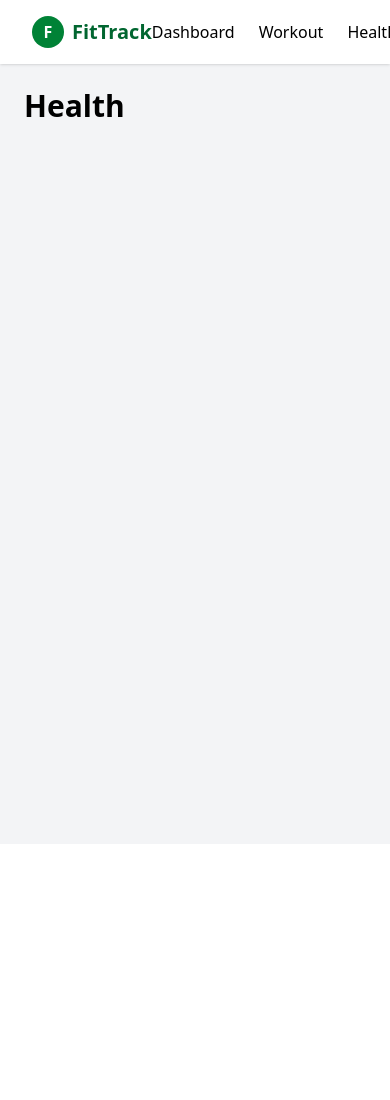
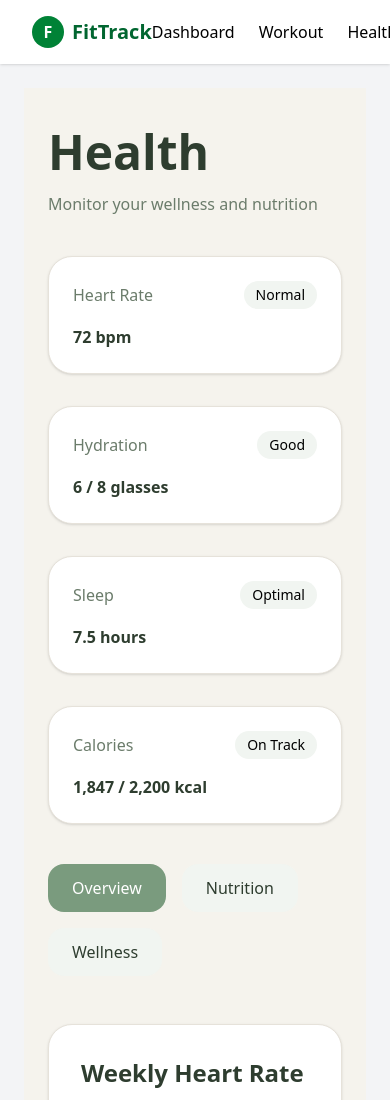
Before and after one commit to OluwadamilolaOlaniyan/Fitness-Tracker, a React (Vite) app: page /health in a window 390 px wide. Shown: the top 1100 px of the page. Before the commit the page ends 844 px from the top, so only its background shows below. Built offline with nearby package versions, Linux system fonts and the light colour scheme.

Commit message:
added features to the Health Page and made it responsive

```diff
--- a/package.json
+++ b/package.json
@@ -11,6 +11,7 @@
   },
   "dependencies": {
     "@tailwindcss/vite": "^4.1.18",
+    "axios": "^1.13.5",
     "lucide-react": "^0.575.0",
     "react": "^19.2.0",
     "react-dom": "^19.2.0",
--- /dev/null
+++ b/src/components/health/HealthStats.jsx
@@ -0,0 +1,28 @@
+export default function HealthStats() {
+  return (
+    <div className="grid md:grid-cols-2 lg:grid-cols-4 gap-8 mt-10">
+
+      <StatCard title="Heart Rate" value="72 bpm" status="Normal" />
+      <StatCard title="Hydration" value="6 / 8 glasses" status="Good" />
+      <StatCard title="Sleep" value="7.5 hours" status="Optimal" />
+      <StatCard title="Calories" value="1,847 / 2,200 kcal" status="On Track" />
+
+    </div>
+  );
+}
+
+function StatCard({ title, value, status }) {
+  return (
+    <div className="bg-white p-6 rounded-3xl border border-[#E6E2DA] shadow-sm">
+      <div className="flex justify-between items-center mb-4">
+        <p className="text-[#6B7C6B]">{title}</p>
+        <span className="text-sm bg-[#F1F5F1] px-3 py-1 rounded-full">
+          {status}
+        </span>
+      </div>
+      <h2 className="text-1xl font-bold text-[#2E3D2F]">
+        {value}
+      </h2>
+    </div>
+  );
+}
--- /dev/null
+++ b/src/components/health/NutritionMacros.jsx
@@ -0,0 +1,29 @@
+export default function NutritionMacros() {
+  return (
+    <div className="bg-white p-8 rounded-3xl border border-[#E6E2DA] shadow-sm">
+      <h2 className="text-2xl font-semibold text-[#2E3D2F] mb-6">
+        Today's Macros
+      </h2>
+
+      <div className="grid md:grid-cols-3 gap-8">
+
+        <MacroCard label="Protein" value="120g" percent="75%" />
+        <MacroCard label="Carbs" value="210g" percent="60%" />
+        <MacroCard label="Fats" value="65g" percent="50%" />
+
+      </div>
+    </div>
+  );
+}
+
+function MacroCard({ label, value, percent }) {
+  return (
+    <div className="bg-[#F9F8F4] p-6 rounded-2xl text-center">
+      <p className="text-[#6B7C6B]">{label}</p>
+      <h3 className="text-3xl font-bold text-[#2E3D2F] mt-2">
+        {value}
+      </h3>
+      <p className="text-[#7A9B7E] mt-2">{percent} of daily goal</p>
+    </div>
+  );
+}
--- /dev/null
+++ b/src/components/health/SleepTracking.jsx
@@ -0,0 +1,14 @@
+
+export default function SleepTracking() {
+  return (
+    <div className="bg-white p-8 rounded-3xl border border-[#E6E2DA] shadow-sm">
+      <h2 className="text-2xl font-semibold text-[#2E3D2F] mb-6">
+        Sleep Tracking
+      </h2>
+
+      <div className="h-64 flex items-center justify-center text-[#6B7C6B]">
+        Sleep Chart (Recharts goes here)
+      </div>
+    </div>
+  );
+}
--- /dev/null
+++ b/src/components/health/WeeklyHeartRate.jsx
@@ -0,0 +1,15 @@
+
+export default function WeeklyHeartRate() {
+  return (
+    <div className="bg-white p-8 rounded-3xl border border-[#E6E2DA] shadow-sm">
+      <h2 className="text-2xl font-semibold text-[#2E3D2F] mb-6">
+        Weekly Heart Rate
+      </h2>
+
+      {/* Replace with Recharts later */}
+      <div className="h-64 flex items-center justify-center text-[#6B7C6B]">
+        Heart Rate Chart (Recharts goes here)
+      </div>
+    </div>
+  );
+}
--- /dev/null
+++ b/src/components/health/WellnessOverview.jsx
@@ -0,0 +1,24 @@
+
+export default function WellnessOverview() {
+  return (
+    <div className="grid md:grid-cols-2 gap-8">
+
+      <WellnessCard title="Hydration" value="6 / 8 glasses" />
+      <WellnessCard title="Mood" value="😊 Feeling Good" />
+      <WellnessCard title="Stress Level" value="Low" />
+      <WellnessCard title="Energy Level" value="High" />
+
+    </div>
+  );
+}
+
+function WellnessCard({ title, value }) {
+  return (
+    <div className="bg-white p-8 rounded-3xl border border-[#E6E2DA] shadow-sm">
+      <p className="text-[#6B7C6B]">{title}</p>
+      <h3 className="text-2xl font-semibold text-[#2E3D2F] mt-3">
+        {value}
+      </h3>
+    </div>
+  );
+}
--- /dev/null
+++ b/src/components/workout/WgerWorkoutList.jsx
@@ -0,0 +1,49 @@
+import { useEffect, useState } from "react";
+import { fetchExercises } from "../../services/wgerApi";
+
+export default function WgerWorkoutList() {
+  const [exercises, setExercises] = useState([]);
+  const [loading, setLoading] = useState(true);
+  const [error, setError] = useState(null);
+
+  useEffect(() => {
+    const loadExercises = async () => {
+      try {
+        const data = await fetchExercises();
+        setExercises(data);
+      } catch (err) {
+        setError("Failed to load exercises");
+      } finally {
+        setLoading(false);
+      }
+    };
+
+    loadExercises();
+  }, []);
+
+  if (loading)
+    return <p className="text-[#6B7C6B] mt-10">Loading exercises...</p>;
+
+  if (error)
+    return <p className="text-red-500 mt-10">{error}</p>;
+
+  return (
+    <div className="grid md:grid-cols-2 lg:grid-cols-3 gap-8 mt-10">
+      {exercises.map((exercise) => (
+        <div
+          key={exercise.id}
+          className="bg-white p-6 rounded-3xl border border-[#E6E2DA] shadow-sm hover:shadow-md transition"
+        >
+          <h3 className="text-xl font-semibold text-[#2E3D2F] mb-3">
+            {exercise.name}
+          </h3>
+
+          <div
+            className="text-sm text-[#6B7C6B] line-clamp-3"
+            dangerouslySetInnerHTML={{ __html: exercise.description }}
+          />
+        </div>
+      ))}
+    </div>
+  );
+}
--- a/src/pages/Dashboard.jsx
+++ b/src/pages/Dashboard.jsx
@@ -10,7 +10,7 @@ export default function Dashboard() {
     <div className="min-h-screen bg-[#F5F3ED] px-6 py-10">
 
       <div className="mb-10">
-        <h1 className="text-[48px] font-bold text-[#2E3D2F]">
+        <h1 className="text-[48px] font-bold text-[#273e29]">
           Dashboard
         </h1>
         <p className="text-[#6B7C6B] text-lg">
--- a/src/pages/Health.jsx
+++ b/src/pages/Health.jsx
@@ -1,5 +1,71 @@
-const Health = () => {
-  return <h2 className="text-3xl font-bold">Health</h2>;
-};
+import { useState } from "react";
+import HealthStats from "../components/health/HealthStats";
+import WeeklyHeartRate from "../components/health/WeeklyHeartRate";
+import SleepTracking from "../components/health/SleepTracking";
+import NutritionMacros from "../components/health/NutritionMacros";
+import WellnessOverview from "../components/health/WellnessOverview";
 
-export default Health;
+export default function Health() {
+  const [activeTab, setActiveTab] = useState("overview");
+
+  return (
+    <div className="px-6 md:px-12 py-10 bg-[#F5F3ED] min-h-screen">
+
+      {/* Header */}
+      <h1 className="text-5xl font-bold text-[#2E3D2F]">
+        Health
+      </h1>
+      <p className="text-[#6B7C6B] mt-4">
+        Monitor your wellness and nutrition
+      </p>
+
+      {/* Top Stats */}
+      <HealthStats />
+
+      {/* Tabs */}
+      <div className="flex flex-wrap gap-4 mt-10">
+        {["overview", "nutrition", "wellness"].map((tab) => (
+          <button
+            key={tab}
+            onClick={() => setActiveTab(tab)}
+            className={`px-6 py-3 rounded-2xl font-medium transition ${
+              activeTab === tab
+                ? "bg-[#7A9B7E] text-white"
+                : "bg-[#F1F5F1] text-[#2E3D2F]"
+            }`}
+          >
+            {tab === "overview" && "Overview"}
+            {tab === "nutrition" && "Nutrition"}
+            {tab === "wellness" && "Wellness"}
+          </button>
+        ))}
+      </div>
+
+      {/* TAB CONTENT */}
+      <div className="mt-12">
+
+        {/* OVERVIEW TAB */}
+        {activeTab === "overview" && (
+          <>
+            <div className="mb-12">
+              <WeeklyHeartRate />
+            </div>
+
+            <SleepTracking />
+          </>
+        )}
+
+        {/* NUTRITION TAB */}
+        {activeTab === "nutrition" && (
+          <NutritionMacros />
+        )}
+
+        {/* WELLNESS TAB */}
+        {activeTab === "wellness" && (
+          <WellnessOverview />
+        )}
+
+      </div>
+    </div>
+  );
+}
--- /dev/null
+++ b/src/services/wgerApi.js
@@ -0,0 +1,27 @@
+import axios from "axios";
+
+const BASE_URL = "https://wger.de/api/v2";
+
+export const fetchExercises = async () => {
+  try {
+    const response = await axios.get(
+      `${BASE_URL}/exercise/?language=2&limit=20`
+    );
+    return response.data.results;
+  } catch (error) {
+    console.error("Error fetching exercises:", error);
+    throw error;
+  }
+};
+
+export const fetchExercisesByMuscle = async (muscleId) => {
+  try {
+    const response = await axios.get(
+      `${BASE_URL}/exercise/?language=2&muscle=${muscleId}`
+    );
+    return response.data.results;
+  } catch (error) {
+    console.error("Error fetching exercises by muscle:", error);
+    throw error;
+  }
+};
```
Also changed, not shown: src/pages/Home.jsx (+6 -6 lines), src/pages/Workouts.jsx (+23 -4 lines), 1 other file (tests, documents, lock files or other folders).
